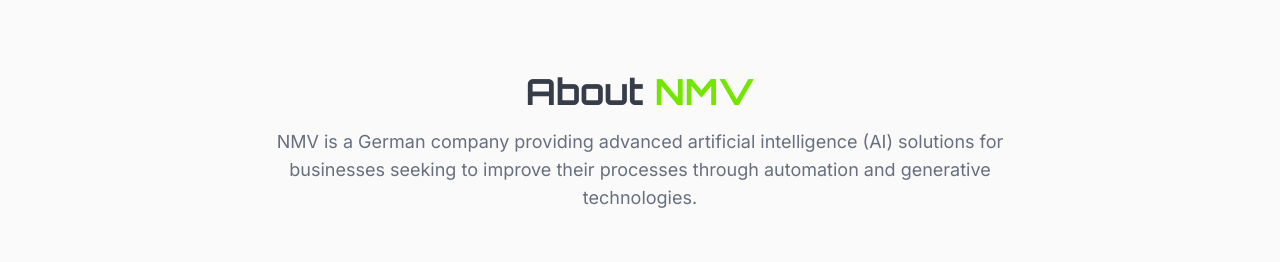
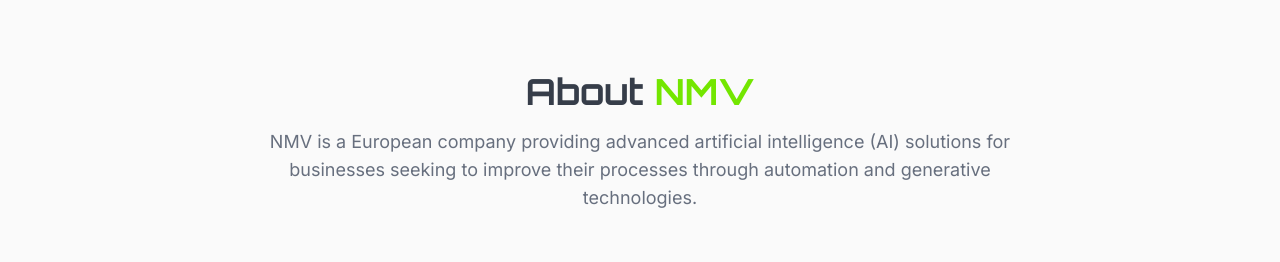
Before and after one commit to GashiXK/NMV, a React (Vite) app: page / in a window 1280 px wide. Shown: the part 840-1102 px from the top of the page. Built offline with nearby package versions, Linux system fonts and the light colour scheme.

Commit message:
Update AboutUs.jsx

```diff
--- a/src/components/AboutUs.jsx
+++ b/src/components/AboutUs.jsx
@@ -36,7 +36,7 @@
             variants={itemVariants}
             className="text-lg text-muted-foreground max-w-3xl mx-auto"
           >
-            NMV is a German company providing advanced artificial intelligence (AI) solutions for businesses seeking to improve their processes through automation and generative technologies.
+            NMV is a European company providing advanced artificial intelligence (AI) solutions for businesses seeking to improve their processes through automation and generative technologies.
           </motion.p>
         </motion.div>
 
```
